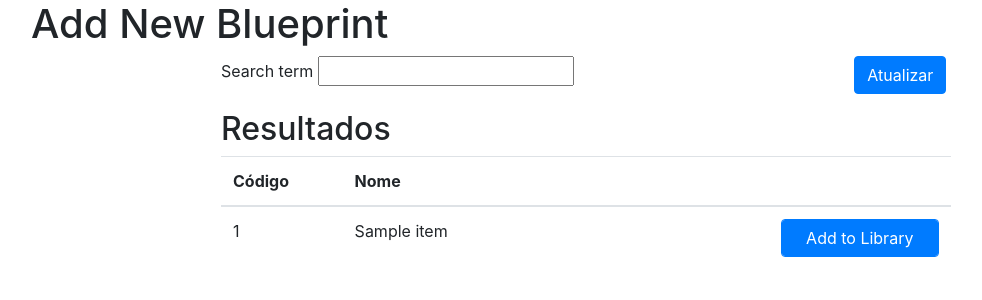
After one commit to techiesse/EveUniverse, a Django app: template src/EveAssets/templates/EveAssets/blueprint_create.html in a window 1280 px wide. The commit adds this page. Shown: the top 300 px of the page, without its empty margins (54-1036 px from the left). Run offline with Django 3.2, Linux system fonts and the light colour scheme; the template is opened without the code that fills it: most values are stand-ins (such as "Sample title", 1, 10 or a date in 2020); form fields are guessed from the names that the template uses; some libraries are stand-ins or nearby versions.

Commit message:
First blueprint related functionality. Implemented blueprint search and registration.

```diff
--- /dev/null
+++ b/src/EveAssets/templates/EveAssets/blueprint_create.html
@@ -0,0 +1,48 @@
+{% extends 'base.html' %}
+{% load filters %}
+
+{% block title %}Add New Blueprint{% endblock title %}
+
+{% block content %}
+<div class="row">
+    <div class="col-8 offset-2">
+        <form class="form-group" action="{% url 'blueprint_create' %}" method="post">{% csrf_token %}
+            <div class="row">
+                <div class="col">
+                    {{ form.searchTerm.label }}
+                    {{ form.searchTerm }}
+                </div>
+                <div class="col-2">
+                    <input class="btn btn-primary" type="submit" name="submit" value="Atualizar">
+                </div>
+            </div>
+        </form>
+
+        <div class="row">
+            <div class="col">
+                <h2>Resultados</h2>
+                <table class="table">
+                    <thead>
+                        <tr>
+                            <th>Código</th>
+                            <th>Nome</th>
+                            <th></th>
+                        </tr>
+                    </thead>
+                    <tbody>
+                        {% if results %}
+                        {% for item in results %}
+                            <tr>
+                                <td style="width:16.66%;">{{item.type_id}}</td>
+                                <td>{{item.name}}</td>
+                                <td style="width:25%;"> <a class="form-control btn btn-primary" href="">Add to Library</a> </td>
+                            </tr>
+                        {% endfor %}
+                        {% endif %}
+                    </tbody>
+                </table>
+            </div>
+        </div>
+    </div>
+</div>
+{% endblock content %}
--- a/src/EveAssets/urls.py
+++ b/src/EveAssets/urls.py
@@ -5,4 +5,5 @@ from .views import *
 urlpatterns = [
     path('blueprint/list/', listBlueprints, name='blueprint_list'),
     path('blueprint/create/', createBlueprint, name='blueprint_create'),
+    path('search', searchItem, name='item_search'),
 ]
--- a/src/main/forms.py
+++ b/src/main/forms.py
@@ -1,5 +1 @@
 from django import forms
-
-
-class ItemSearchForm(forms.Form):
-    itemName = forms.CharField(label = "Item")
--- a/src/main/urls.py
+++ b/src/main/urls.py
@@ -3,7 +3,6 @@ from django.urls import path
 from .views import *
 
 urlpatterns = [
-    path('search', searchItem, name='item_search'),
     path('input-materials/<int:ownerId>', listInputMaterials, name='input_materials_list'),
     path('input-materials/<int:ownerId>/update', updateInputMaterials, name='input_materials_update'),
     path('items/price/<int:ownerId>', listItemPrices, name='item_price_list'),
```
Also changed, not shown: src/EveAssets/domain.py (added, +21 -0 lines), src/EveAssets/forms.py (added, +21 -0 lines), src/EveAssets/templates/EveAssets/blueprint_list.html (+9 -0 lines), src/EveAssets/views.py (+60 -2 lines), src/main/views.py (+0 -26 lines), src/EveAssets/templates/EveAssets/search.html (renamed from src/main/templates/main/search.html).
